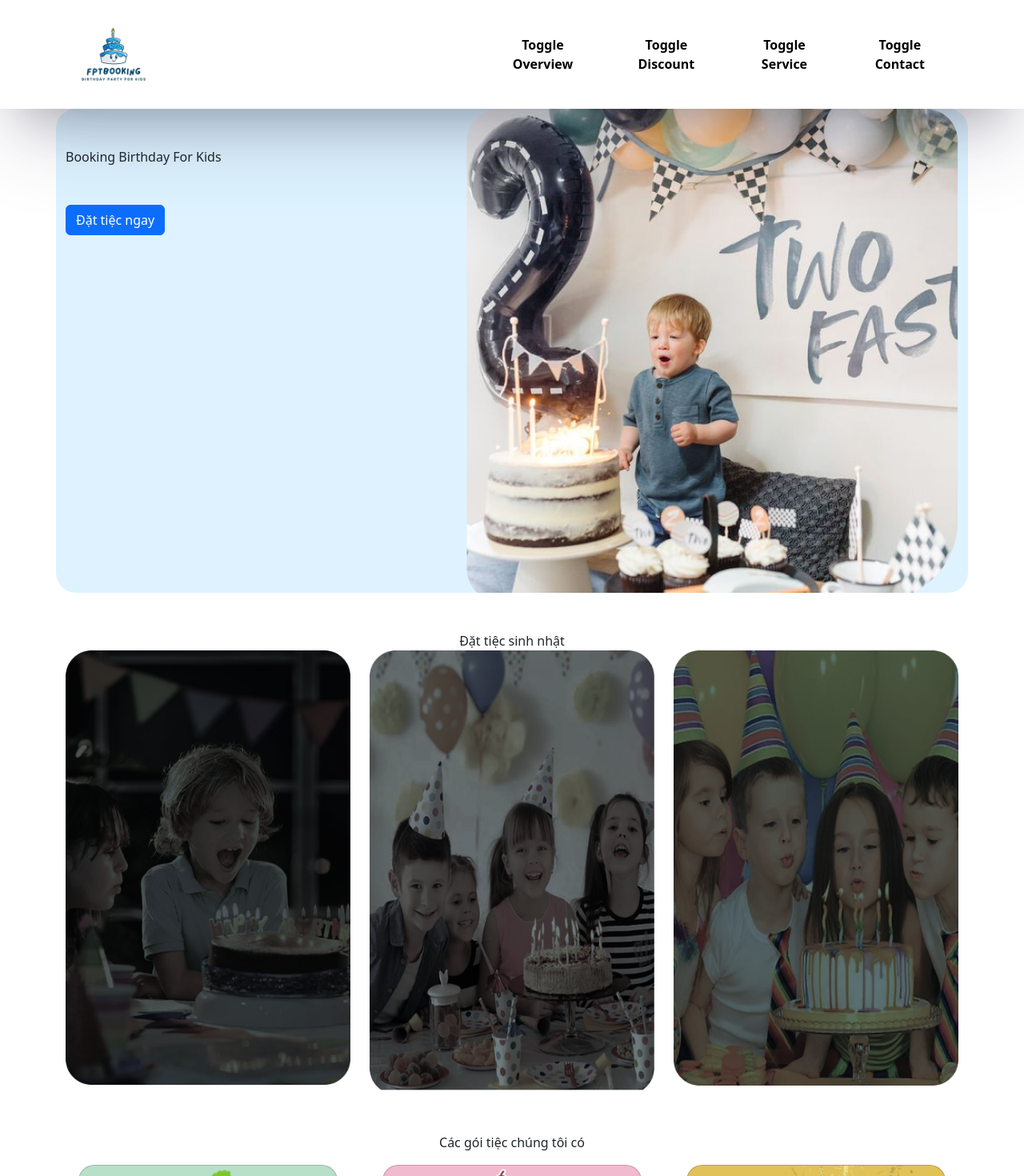
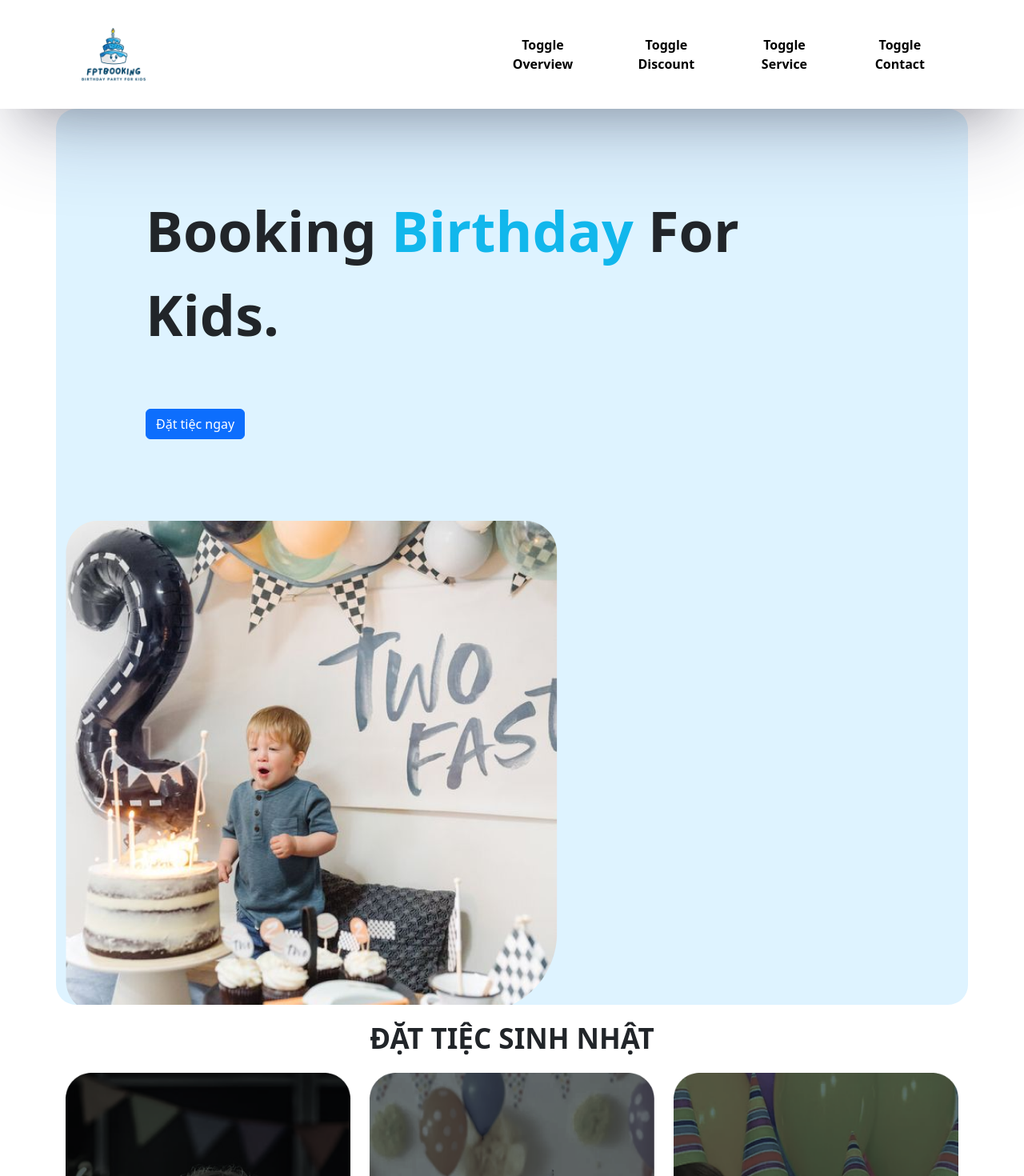
Before and after one commit to hoangleminhtriet/fe, a React (Vite) app in the folder swp/: page / in a window 1280 px wide. Shown: the top 1470 px of the page at 80% size. Built offline with nearby package versions, Linux system fonts and the light colour scheme.

Commit message:
change home booking

```diff
--- a/swp/src/index.css
+++ b/swp/src/index.css
@@ -23,3 +23,15 @@ main {
   margin-top: auto;
   text-align: center;
 }
+.text-booking {
+  font-size: 70px;
+  font-weight: bold;
+  margin: 100px !important;
+}
+.text-oder {
+  font-size: 35px;
+  font-weight: bold;
+}
+.text-booking strong {
+  color: #11b7ec;
+}
--- a/swp/src/screen/Home.jsx
+++ b/swp/src/screen/Home.jsx
@@ -16,8 +16,8 @@ const Home = () => {
       <Container style={{ backgroundColor: "#DEF3FF", borderRadius: "25px" }}>
         {}
         <Row>
-          <Col className="mt-5">
-            Booking Birthday For Kids
+          <Col className="text-booking">
+            Booking <strong>Birthday</strong> For Kids.
             <Col>
               <Button className="mt-5" variant="primary">
                 Đặt tiệc ngay
@@ -31,11 +31,11 @@ const Home = () => {
       </Container>
 
       {/*Order*/}
-      <Container className="mt-5">
-        <Row style={{ textAlign: "center" }}>
-          <Col>Đặt tiệc sinh nhật</Col>
+      <Container className="mt-3">
+        <Row className="text-oder" style={{ textAlign: "center" }}>
+          <Col>ĐẶT TIỆC SINH NHẬT</Col>
         </Row>
-        <Row>
+        <Row className="mt-3">
           <Col>
             <Image fluid src={FAQ} />
           </Col>
@@ -50,7 +50,7 @@ const Home = () => {
 
       {/*Party*/}
       <Container className="mt-5">
-        <Row style={{ textAlign: "center" }}>
+        <Row className="text-oder" style={{ textAlign: "center" }}>
           <Col>Các gói tiệc chúng tôi có</Col>
         </Row>
 
```
Also changed, not shown: swp/src/screen/Homebooking.jsx (added, +33 -0 lines).
